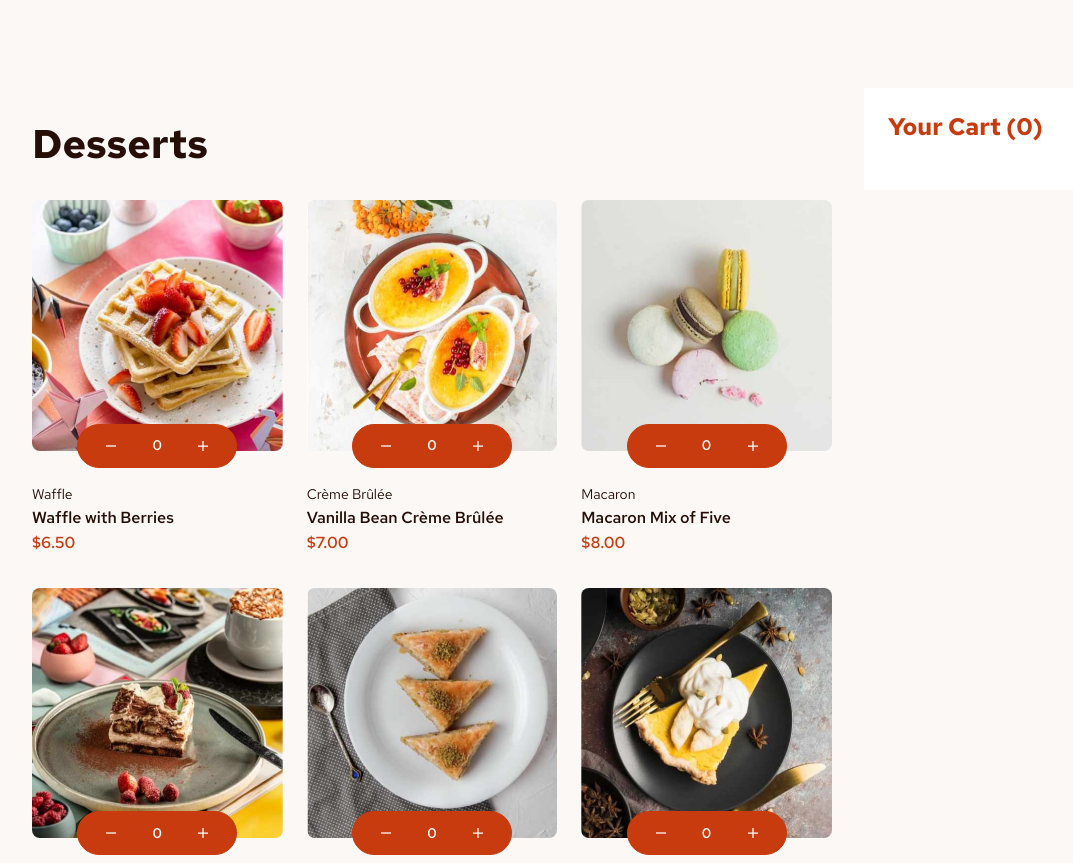
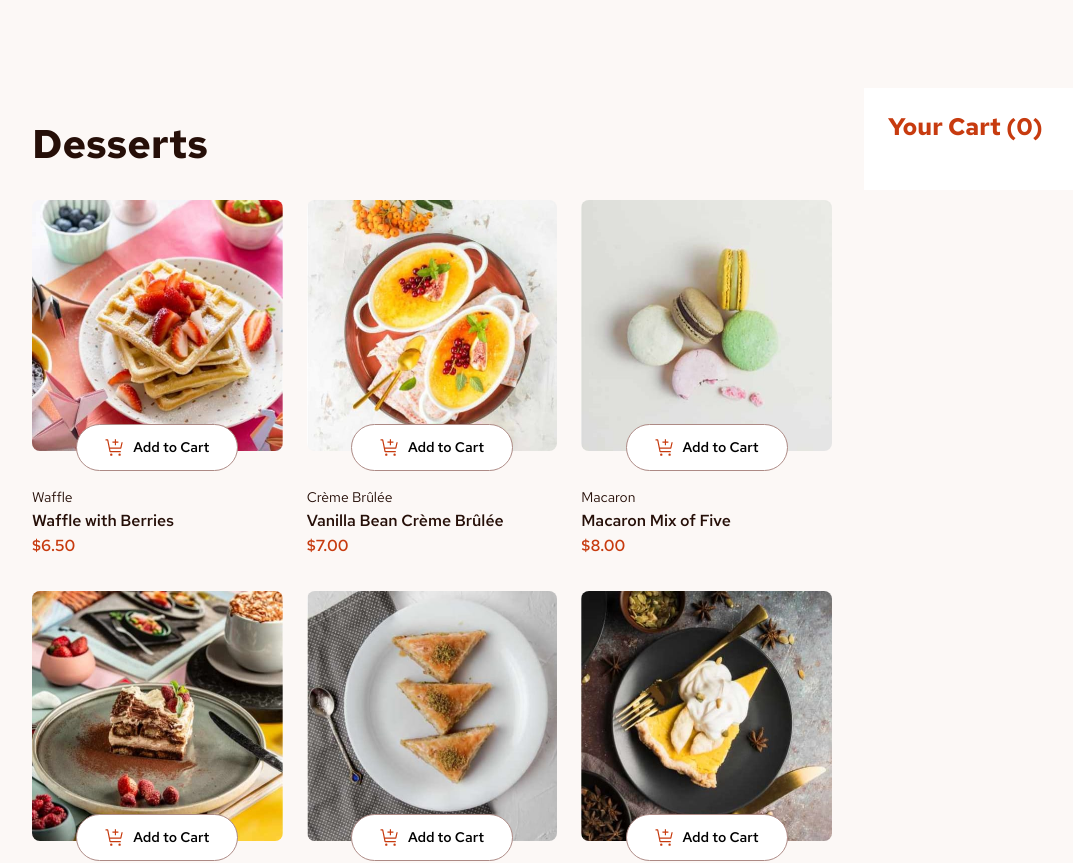
Before and after one commit to tac3563/product-list-with-cart, a React (Vite) app: page / in a window 1280 px wide. Shown: the top 863 px of the page, without its empty margins (8-1081 px from the left). Built offline with nearby package versions, Linux system fonts and the light colour scheme.

Commit message:
[Update] set correct store structure and assigned to quantity buttons

```diff
--- a/src/components/AddToCart/AddToCart.scss
+++ b/src/components/AddToCart/AddToCart.scss
@@ -19,6 +19,7 @@
     display: flex;
     align-items: center;
     gap: var(--spacing-100);
+    cursor: pointer;
 
     img {
       max-width: 20px;
@@ -39,6 +40,7 @@
     span {
       color: var(--white);
       @include fontStyles('preset-4-bold');
+      cursor: pointer;
     }
   }
 }
--- a/src/components/AddToCart/AddToCart.tsx
+++ b/src/components/AddToCart/AddToCart.tsx
@@ -2,27 +2,40 @@ import "./AddToCart.scss";
 import addToCartIcon from "/src/assets/images/icon-add-to-cart.svg";
 import incrementIcon from "/src/assets/images/icon-increment-quantity.svg"
 import decrementIcon from "/src/assets/images/icon-decrement-quantity.svg"
-import useStore from "../../stores/store.ts";
+import useStore from '../../stores/store.ts';
 
+type AddToCartProps = {
+    id: string
+}
 
+export default function AddToCart({id}: AddToCartProps) {
+    const {isOpen, setIsOpen, counter, increment, decrement} = useStore();
 
-export default function AddToCart(id: string) {
-    const {counter, increment, decrement} = useStore();
+    const count = counter[id] || 0;
 
   return (
     <div key={`${id}-quantity-btn-wrapper`} className="add-to-cart-button-wrapper">
-      {/*<button className='add-to-cart-button'>*/}
-      {/*  <span>*/}
-      {/*    <img src={addToCartIcon} alt="cart icon" />*/}
-      {/*  </span>*/}
-      {/*  Add to Cart*/}
-      {/*</button>*/}
+        {!isOpen[id] &&
+          <button onClick={() => setIsOpen(id)} className='add-to-cart-button'>
+            <span>
+              <img src={addToCartIcon} alt="cart icon" />
+            </span>
+            Add to Cart
+          </button>
+        }
 
+        {isOpen[id] &&
         <button key={`${id}-quantity-btn`} className='quantity-button'>
-            <span> <img key={`${id}-decrement-btn`} onClick={decrement} src={decrementIcon} alt=""/></span>
-            {counter}
-            <span> <img key={`${id}-increment-btn`} onClick={increment} src={incrementIcon} alt=""/></span>
+            <span>
+                <img key={`${id}-decrement-btn`} onClick={() =>  decrement(id)} src={decrementIcon} alt=""/>
+            </span>
+            {count}
+            <span>
+                <img key={`${id}-increment-btn`} onClick={() => increment(id) } src={incrementIcon} alt=""/>
+            </span>
         </button>
+        }
+
     </div>
   );
 }
--- a/src/components/ProductGrid/ProductGrid.tsx
+++ b/src/components/ProductGrid/ProductGrid.tsx
@@ -16,6 +16,7 @@ export default function ProductGrid() {
       currency: "USD",
     }),
   }));
+
   return (
     <section id="products-index" aria-labelledby="product index">
       <h1 className="product-grid-title">Desserts</h1>
--- a/src/stores/store.ts
+++ b/src/stores/store.ts
@@ -1,10 +1,43 @@
-import {create} from "zustand/react";
+import {create} from 'zustand';
 
- const useStore = create((set) => (
+type Store = {
+    isOpen: {[id: string]: boolean},
+    setIsOpen: (id: string) => void,
+    counter: {[id: string]: number},
+    increment: (id: string) => void,
+    decrement: (id: string) => void
+}
+
+const useStore = create<Store>((set) => (
     {
-        counter: 0,
-        increment: () => set((state) => ({ counter: state.counter + 1})),
-        decrement: () => set((state) => ({counter: state.counter - 1})),
+        isOpen: {},
+        setIsOpen: (id) => (
+            set((state) => (
+                {
+                    isOpen: {
+                        ...state.isOpen,
+                        [id]: !!state.isOpen
+                    }
+                }
+            ))
+        ),
+        counter: {},
+        increment: (id) => (
+            set((state) => ({
+                counter: {
+                    ...state.counter,
+                    [id]: (state.counter[id] || 0) + 1
+                }
+            }))
+        ),
+        decrement: (id) => (
+            set((state) => ({
+                counter: {
+                    ...state.counter,
+                        [id]: (state.counter[id] !== 0 ? state.counter[id] - 1 : 0)
+                }
+            }))
+        )
     }
 ))
 
```
